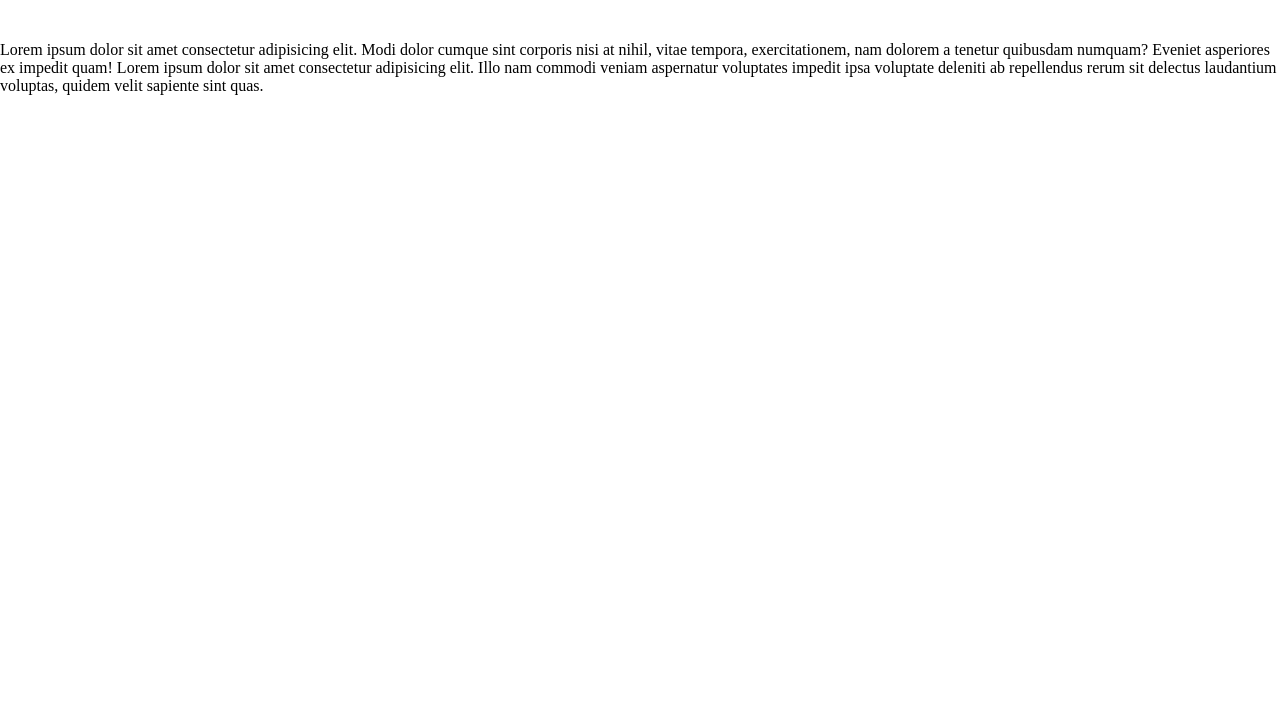
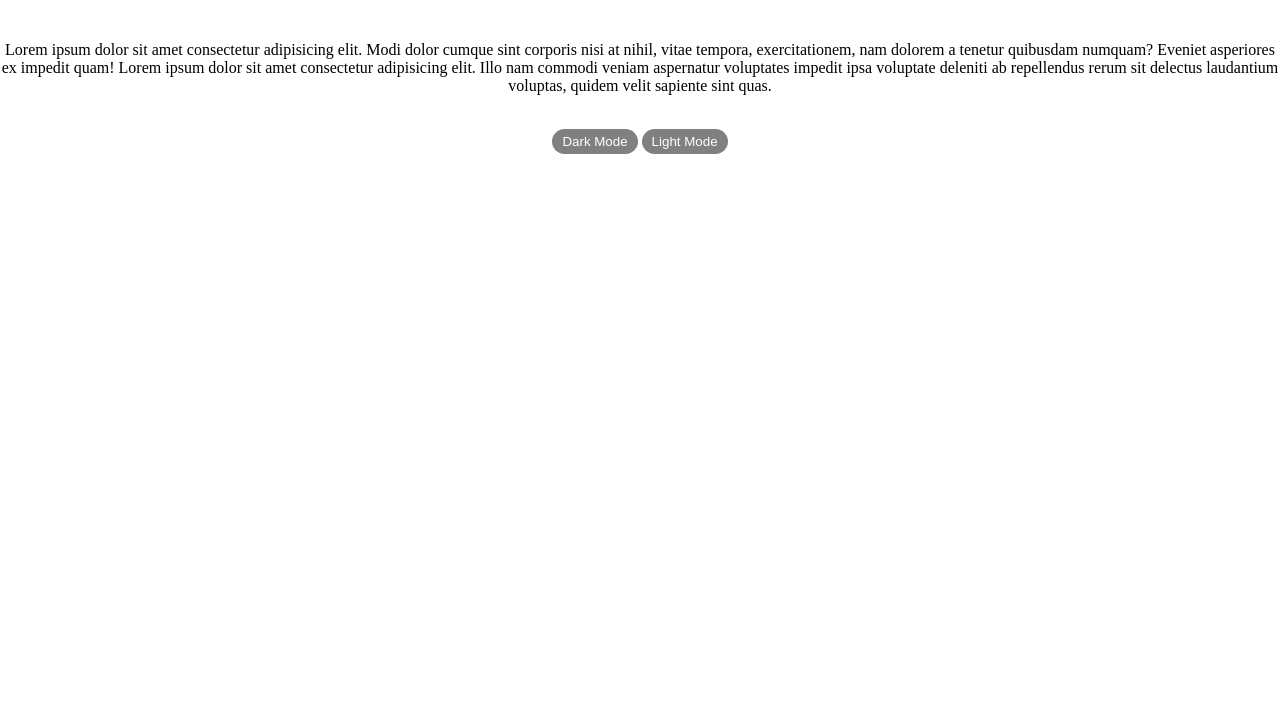
Before and after one commit to utsavvaghela2904/my-project, a plain HTML site: page index.html in a window 1280 px wide. Shown: the part 73-800 px from the top of the page. Drawn offline with Linux system fonts and the light colour scheme.

Commit message:
add js file and button

```diff
--- a/index.html
+++ b/index.html
@@ -3,12 +3,16 @@
 <head>
     <meta charset="UTF-8">
     <meta name="viewport" content="width=device-width, initial-scale=1.0">
+    <title>Document</title>
     <link rel="stylesheet" href="style1.css ">
-    <title>Document</title>
+    <script src="main.js"></script>
 </head>
 <body>
     <h1>My Github Project</h1>
     <br>
     <p>Lorem ipsum dolor sit amet consectetur adipisicing elit. Modi dolor cumque sint corporis nisi at nihil, vitae tempora, exercitationem, nam dolorem a tenetur quibusdam numquam? Eveniet asperiores ex impedit quam! Lorem ipsum dolor sit amet consectetur adipisicing elit. Illo nam commodi veniam aspernatur voluptates impedit ipsa voluptate deleniti ab repellendus rerum sit delectus laudantium voluptas, quidem velit sapiente sint quas.</p>
+    <br>
+    <button onclick="darkbtn()">Dark Mode</button>
+    <button onclick="lightbtn()">Light Mode</button>
 </body>
 </html>
--- /dev/null
+++ b/main.js
@@ -0,0 +1,11 @@
+function darkbtn(){
+    var a = document.body.style;
+    a.background="black";
+    a.color="white";
+}
+
+function lightbtn(){
+    var a = document.body.style;
+    a.background="white";
+    a.color="black";
+}
--- a/style1.css
+++ b/style1.css
@@ -2,8 +2,18 @@ body{
     padding: 0;
     margin: 0;
     box-sizing: border-box;
+    text-align: center;
 }
 h1{
     background-color: black;
     color: white;
 }
+
+button{
+    padding: 5px 10px;
+    border: none;
+    border-radius: 20px;
+    background-color: gray;
+    color: white;
+    cursor: pointer;
+}
```
